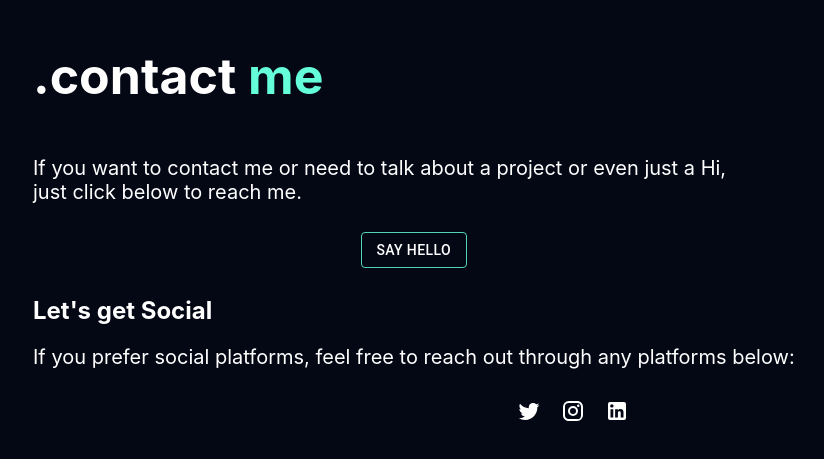
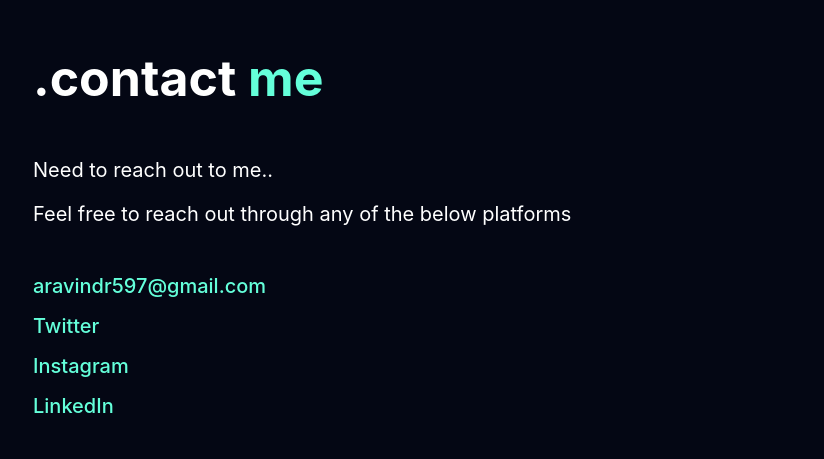
Before and after one commit to aravindr31/aravindr31.github.io, a React (Create React App) app: page /contact in a window 1280 px wide. Shown: the part 881-1340 px from the top of the page, without its empty margins (67-891 px from the left). Built offline with nearby package versions, Linux system fonts and the light colour scheme.

Commit message:
Modified contact page

```diff
--- a/src/Components/Contact.js
+++ b/src/Components/Contact.js
@@ -7,7 +7,6 @@ import { Button } from "@material-ui/core";
 import { makeStyles } from "@material-ui/core/styles";
 
 function Contact() {
-
   const useStyles = makeStyles((theme) => ({
     button: {
       margin: theme.spacing(1),
@@ -15,7 +14,6 @@ function Contact() {
   }));
 
   const classes = useStyles();
-
 
   return (
     <div className="contact">
@@ -27,31 +25,48 @@ function Contact() {
       <div className="contact_content">
         <div className="contact_content_top">
           <h4>
-            If you want to contact me or need to talk about a project or even just a
-            Hi,
-            <br />
-            just click below to reach me.
+            Need to reach out to  me..
           </h4>
-          <br/>
+          <br />
+          <h4>
+          Feel free to reach out through any of the below platforms
+          </h4>
+          <br />
+          <br />
+
+
           <div className="contact_content_middile">
-          <Button
-          variant="outlined"
-          className={classes.button}
-          href="mailto:aravindr597@gmail.com"
-        >
-          Say Hello
-        </Button>
+            <a
+              href="mailto:aravindr597@gmail.com"
+              className="contact_content_middile_link"
+            >
+              {/* <TwitterIcon className="contact_content_middile_icon" />  */}
+              aravindr597@gmail.com
+            </a>
+            <a
+              href="https://twitter.com/aravind___r"
+              className="contact_content_middile_link"
+            >
+              {/* <TwitterIcon className="contact_content_middile_icon" />  */}
+              Twitter
+            </a>
+            <a
+              href="https://www.instagram.com/this_is_me__aravind/"
+              className="contact_content_middile_link"
+            >
+              {/* <InstagramIcon className="contact_content_middile_icon" /> */}
+              Instagram
+            </a>
+            <a
+              href="https://www.linkedin.com/in/aravind-r-954451118/"
+              className="contact_content_middile_link"
+            >
+              {/* <LinkedInIcon className="contact_content_middile_icon" /> */}
+              LinkedIn
+            </a>
+          </div>
         </div>
-          <br />
-          <h2>Let's get Social</h2>
-<br/>
-          <h4>If you prefer social platforms, feel free to reach out through any platforms below:</h4>
-        </div>
-        <div className="contact_content_bottom">
-        <a href="https://twitter.com/aravind___r"><TwitterIcon className="contact_content_bottom_icon" /></a>
-        <a href="https://www.instagram.com/this_is_me__aravind/"><InstagramIcon className="contact_content_bottom_icon" /></a>
-        <a href="https://www.linkedin.com/in/aravind-r-954451118/"><LinkedInIcon className="contact_content_bottom_icon" /></a>
-        </div>
+        <div className="contact_content_bottom"></div>
       </div>
     </div>
   );
--- a/src/Stylesheets/Contact.css
+++ b/src/Stylesheets/Contact.css
@@ -40,10 +40,33 @@
 .contact_content_middile{
   width: 100%;
   display: flex;
+  flex-direction: column;
   justify-content: center;
+  /* border:1px solid red; */
 
 }
-.contact_content_middile>.MuiButtonBase-root {
+.contact_content_middile_link{
+  /* color: #fff; */
+  color: #64ffda;
+
+  /* padding: 0px 10px; */
+  font-size:20px;
+  font-weight: 500;
+  line-height:2;
+  text-decoration: none;
+}
+.contact_content_middile_link:hover{
+  color: #fff;
+}
+.contact_content_middile_icon>{
+  color: #fff;
+  padding: 0px 10px;
+}
+.contact_content_middile_icon:hover{
+  color: #64ffda;
+}
+
+/* .contact_content_middile>.MuiButtonBase-root {
   color: #0d2481;
 }
 .contact_content_middile>.MuiButton-outlined {
@@ -53,8 +76,8 @@
 .contact_content_middile>.MuiButton-outlined:hover {
     background-color: #50d6b7;
     color:#fff;
-}
-.contact_content_bottom{
+} */
+/* .contact_content_bottom{
     display: flex;
     justify-content:center;
     align-items:center;
@@ -65,8 +88,8 @@
     color: #fff;
     padding: 0px 10px;
 
-}
-.contact_content_bottom_icon:hover{
+} */
+/* .contact_content_bottom_icon:hover{
     color: #64ffda;
 
-}
+} */
```
